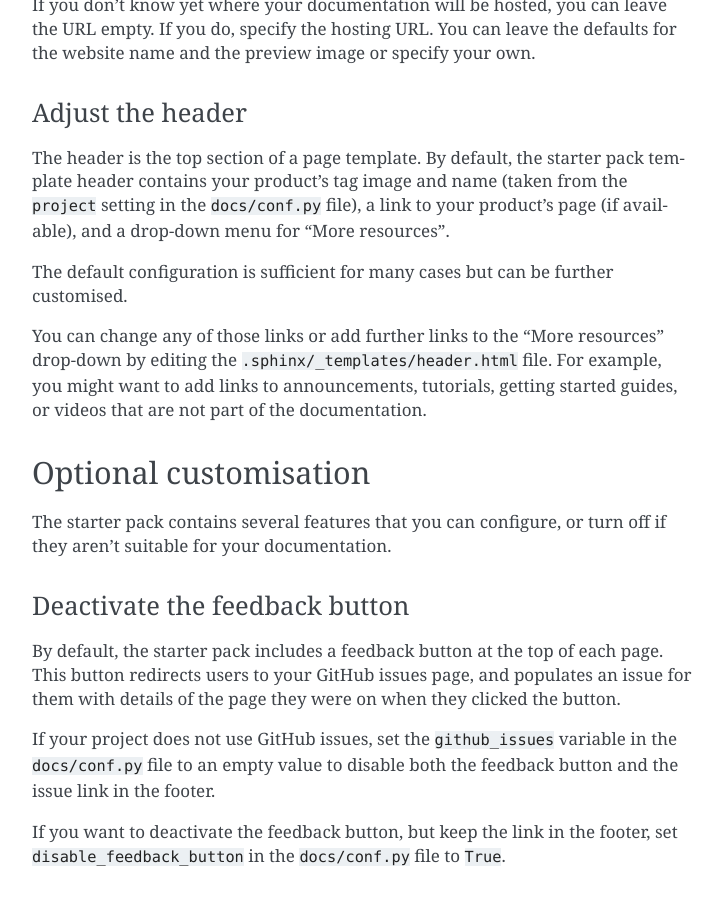
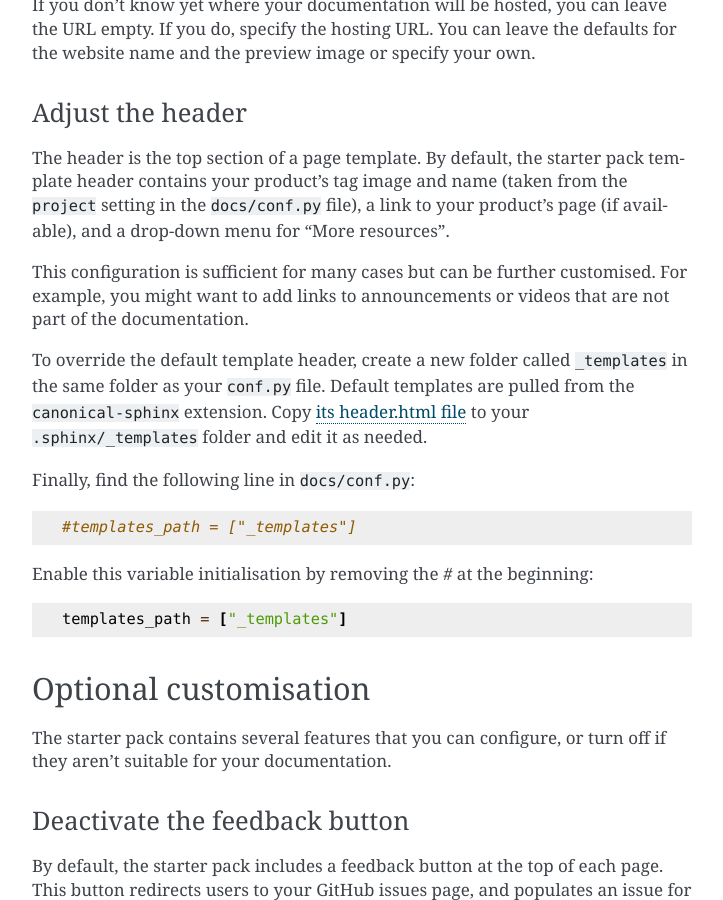
Before and after one commit to canonical/sphinx-docs-starter-pack, a Sphinx documentation site: the page built from docs/how-to/customise.rst, in a window 1280 px wide and 900 px high, scrolled down 1126 px. Shown: the whole window, without its empty margins (388-1111 px from the left). Built offline with Sphinx 7.4.7, drawn with Linux system fonts in a browser that asks for light colours; pages that are not in the unit, such as notebooks, are missing from menus; cross-references to code outside the pages are shown as plain code.

Commit message:
docs: improve header customisation instructions (#406)
Signed-off-by: Minae Lee <minae.lee@canonical.com>

```diff
--- a/docs/how-to/customise.rst
+++ b/docs/how-to/customise.rst
@@ -46,13 +46,23 @@ You can leave the defaults for the website name and the preview image or specify
 Adjust the header
 ~~~~~~~~~~~~~~~~~
 
-The header is the top section of a page template.
-By default, the starter pack template header contains your product's tag image and name (taken from the ``project`` setting in the :file:`docs/conf.py` file), a link to your product's page (if available), and a drop-down menu for "More resources".
+The header is the top section of a page template. By default, the starter pack template header contains your product's tag image and name (taken from the ``project`` setting in the :file:`docs/conf.py` file), a link to your product's page (if available), and a drop-down menu for "More resources".
 
-The default configuration is sufficient for many cases but can be further customised.
+This configuration is sufficient for many cases but can be further customised. For example, you might want to add links to announcements or videos that are not part of the documentation.
 
-You can change any of those links or add further links to the "More resources" drop-down by editing the :file:`.sphinx/_templates/header.html` file.
-For example, you might want to add links to announcements, tutorials, getting started guides, or videos that are not part of the documentation.
+To override the default template header, create a new folder called ``_templates`` in the same folder as your ``conf.py`` file. Default templates are pulled from the ``canonical-sphinx`` extension. Copy `its header.html file <https://github.com/canonical/canonical-sphinx/blob/main/canonical_sphinx/theme/templates/header.html>`_ to your ``.sphinx/_templates`` folder and edit it as needed.
+
+Finally, find the following line in :file:`docs/conf.py`:
+
+.. code:: python
+
+    #templates_path = ["_templates"]
+
+Enable this variable initialisation by removing the `#` at the beginning:
+
+.. code:: python
+
+    templates_path = ["_templates"]
 
 Optional customisation
 ----------------------
```
